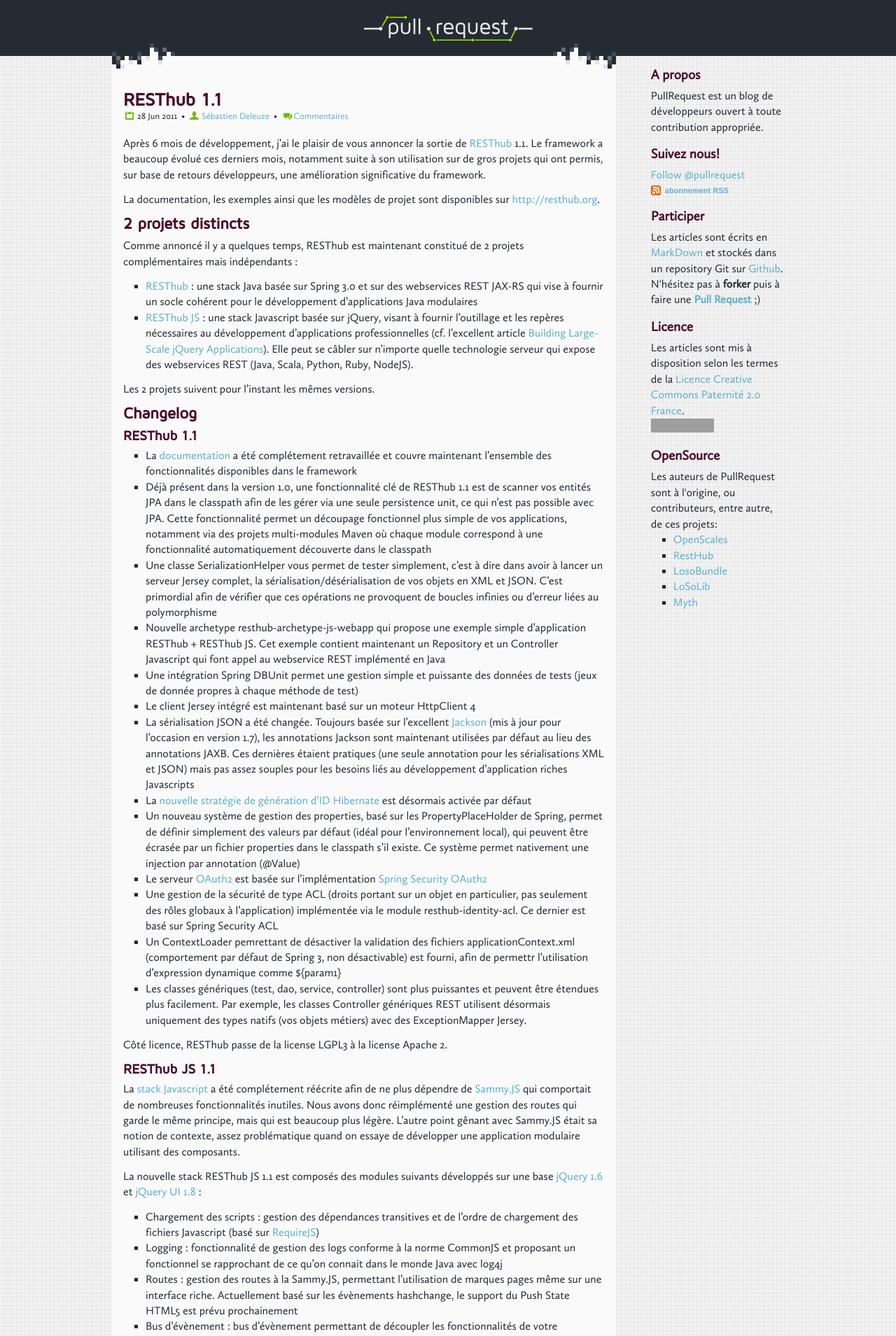
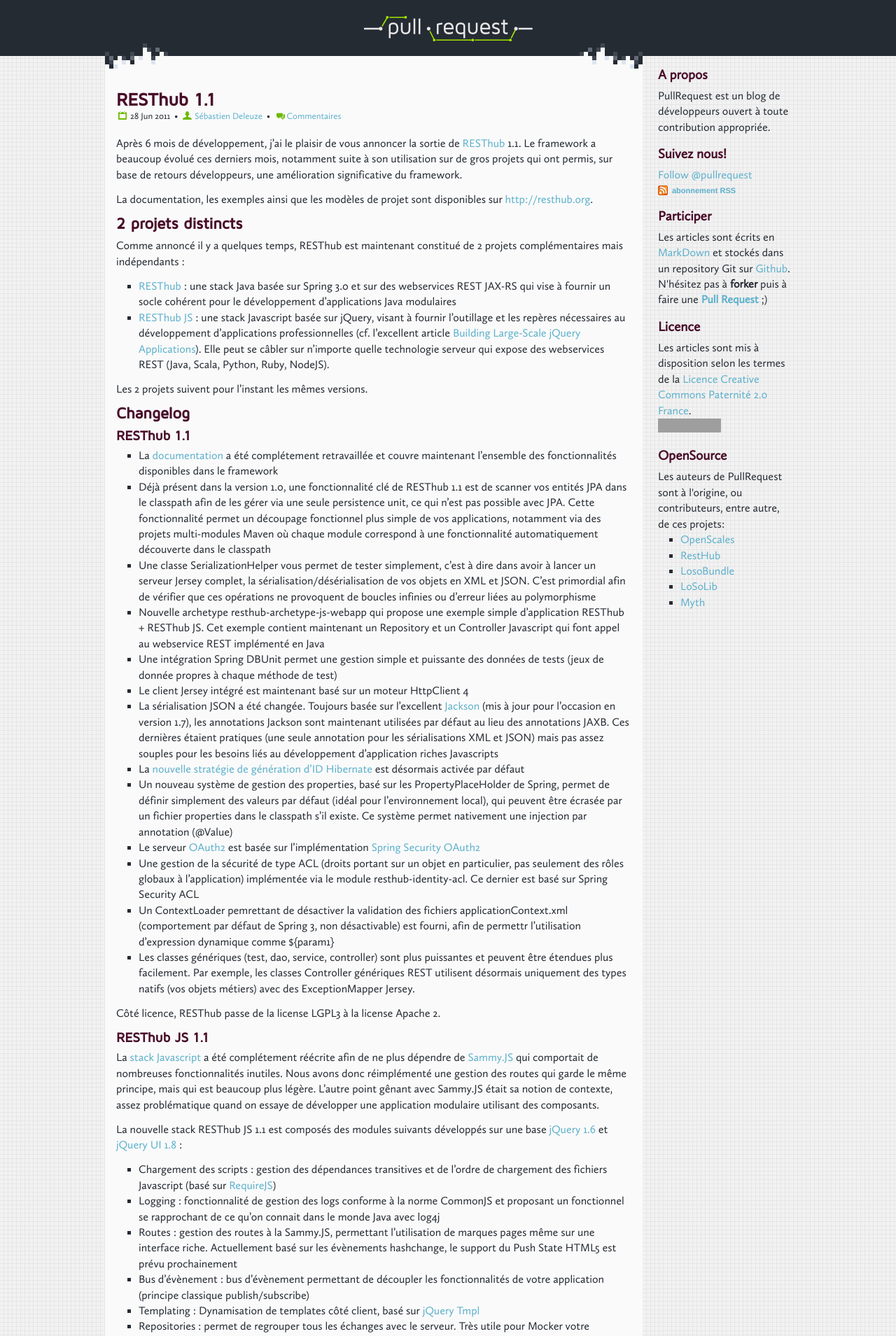
Before and after one commit to pullrequest/pullrequest.github.com, a Jekyll site: the page built from _posts/2011-06-28-resthub-1-1.markdown, in a window 1280 px wide. Shown: the top 1909 px of the page at 70% size. Built offline with Jekyll 4.4.1, drawn with Linux system fonts in a browser that asks for light colours; nearby versions of some CDN libraries; comment, search, counter and statistics services are not loaded; grey boxes are pictures that could not be loaded.

Commit message:
Mobile and tablet optimizations.

```diff
--- a/_layouts/default.html
+++ b/_layouts/default.html
@@ -30,9 +30,9 @@
     <div id="main" role="main">
       <section id="content">
         {{ content }}
-      </section>
+      </section><!--
 
-      <aside>
+   --><aside>
         <section id="about">
           <h1>A propos</h1>
           <p>PullRequest est un blog de développeurs ouvert à toute contribution appropriée.</p>
--- a/public/css/style.css
+++ b/public/css/style.css
@@ -247,14 +247,14 @@
 /* ---- Main ---- */
 
 #main {
-  max-width: 960px;
+  max-width: 980px;
   margin: 0 auto;
 }
 
 #content {
   display: inline-block;
   background-color: #fafafa;
-  max-width: 720px;
+  max-width: 768px;
   padding: 0;
 }
 
@@ -268,7 +268,6 @@
 article h1, article h2, article h3, article h4 {
   font-family: 'MavenProMedium', sans-serif;
   color: #480c28;
-  text-shadow: transparent 0 0 1px;
 }
 
 article h1 {
@@ -386,7 +385,7 @@
   display: inline-block;
   vertical-align: top;
   width: 190px;
-  margin: 0 0 0 46px;
+  margin: 0 0 0 22px;
 }
 
 #main aside section {
```
